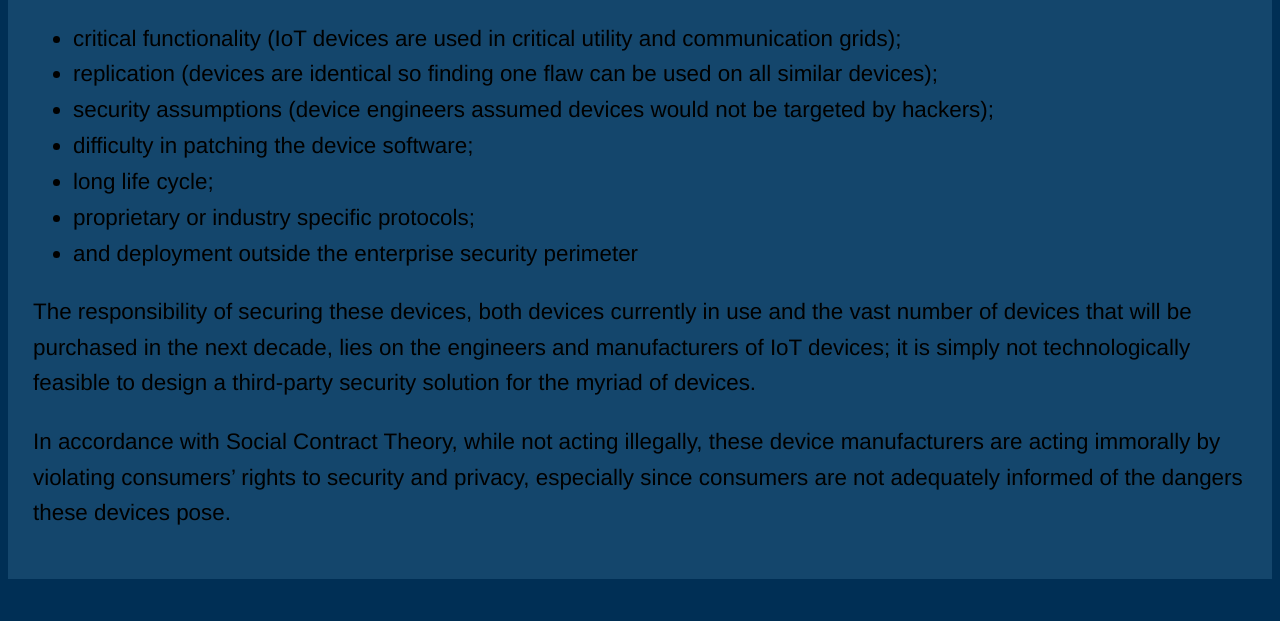
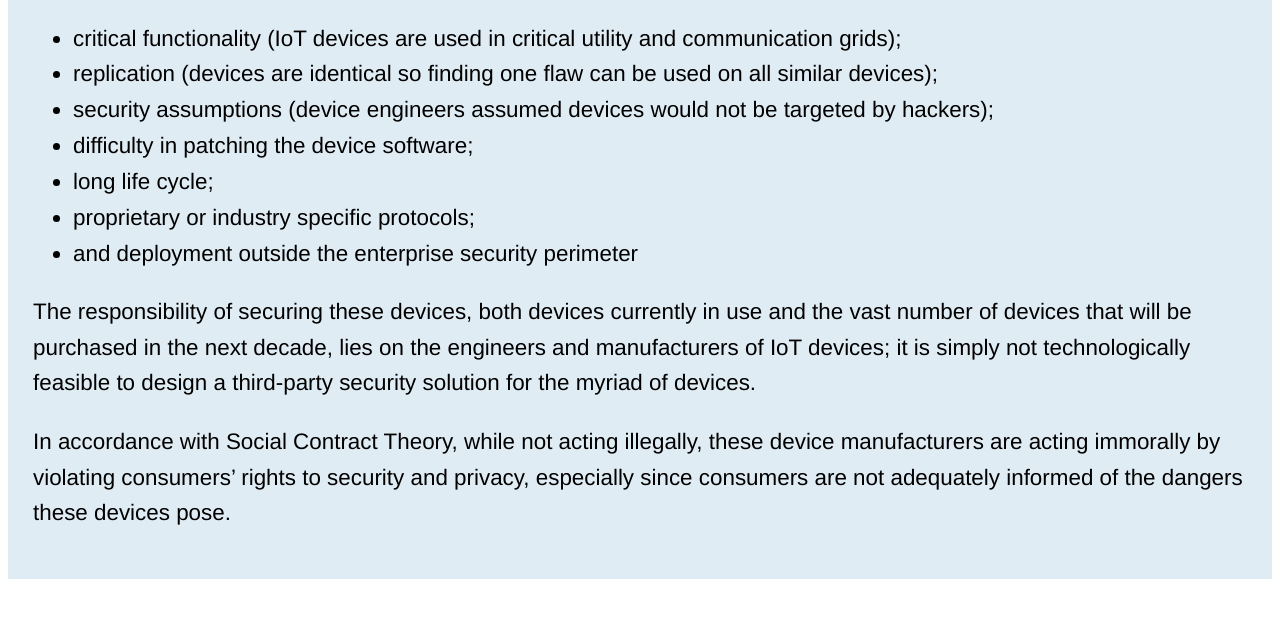
Before and after one commit to ChurchillsKGB/ethicscs, a website: page LinkOne.html in a window 1280 px wide. Shown: the part 179-800 px from the top of the page. Drawn offline with nearby package versions, Linux system fonts and the light colour scheme.

Commit message:
wrong bg color for justin

```diff
--- a/LinkOne.html
+++ b/LinkOne.html
@@ -11,7 +11,8 @@
  <link rel="stylesheet" href="style.css" type="text/css">
 
 </head>
-<body class="Augusta-Blue">
+<body class="  background-color: rgba(100, 160, 200, .2);
+">
   <div id="header"></div>
   <div class="row">
     <div class="col-12 p">
```
